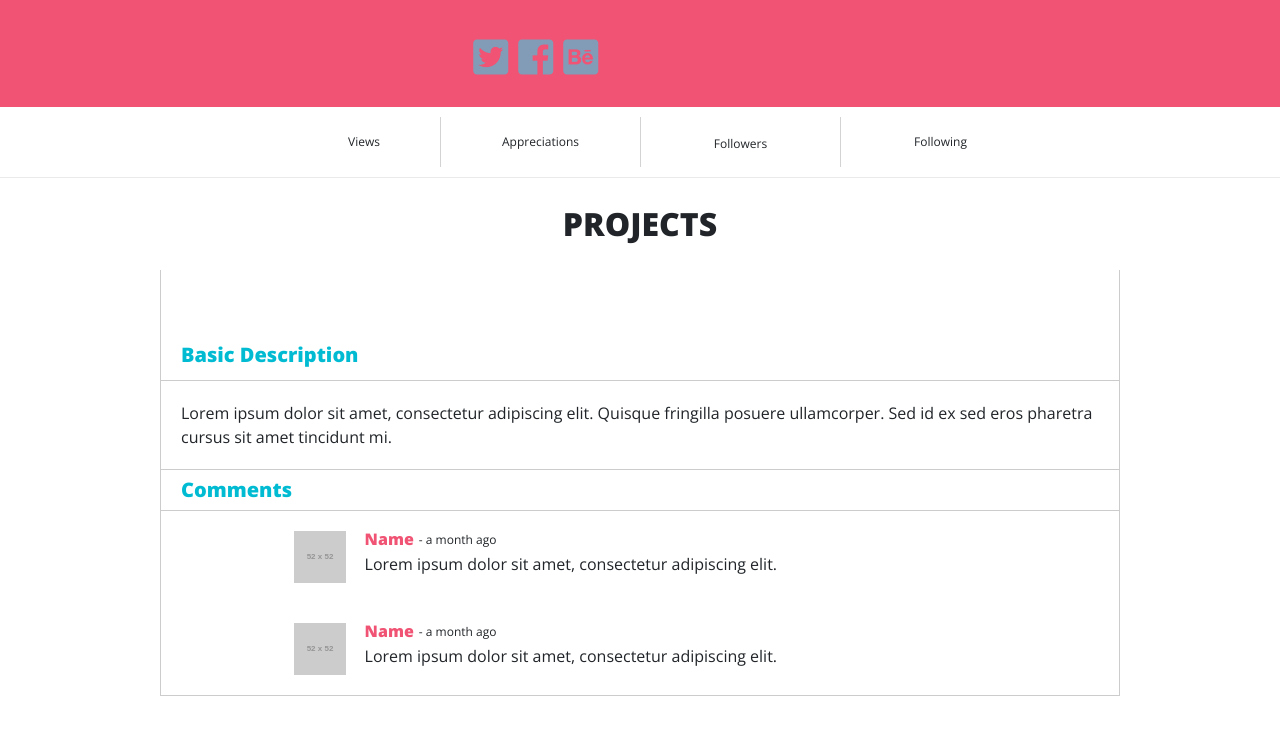
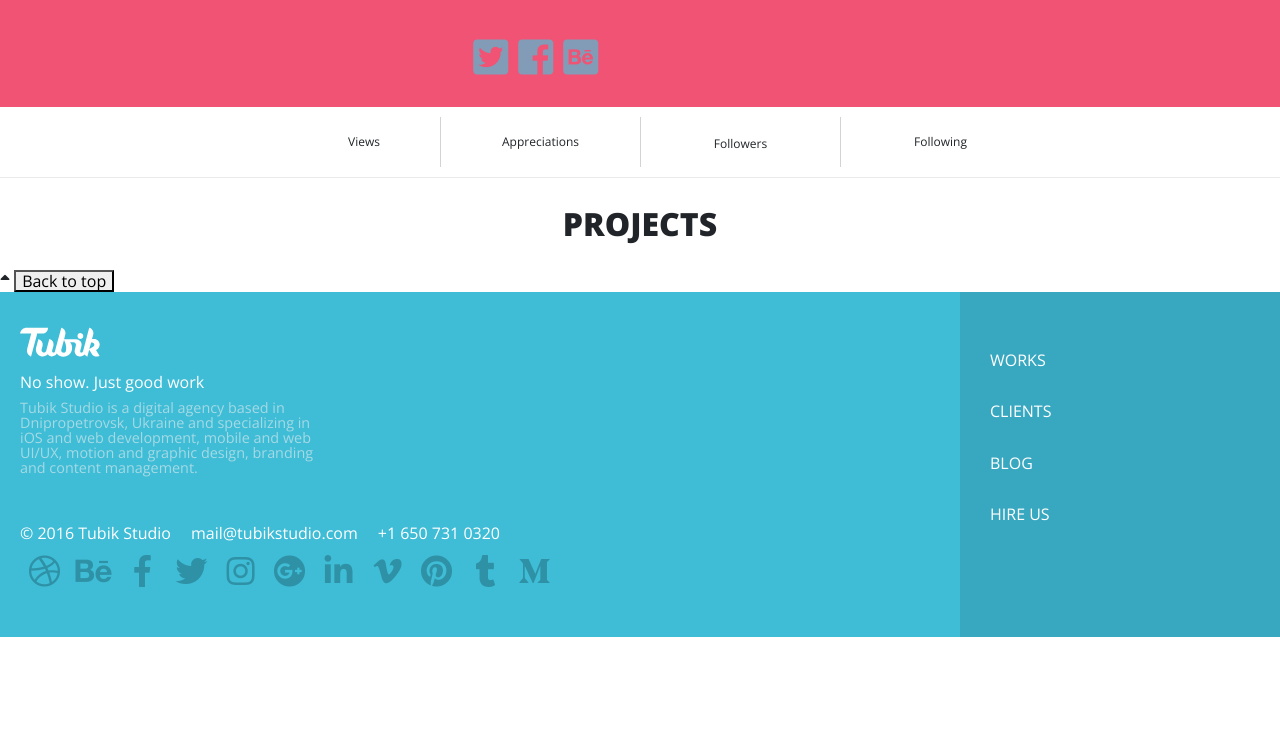
Before and after one commit to ali-ba/Jack-Project, a plain HTML site: page index.html in a window 1280 px wide. Shown: the part 887-1621 px from the top of the page. After the commit the page ends 1524 px from the top, so only its background shows below. Drawn offline with nearby package versions, Linux system fonts and the light colour scheme; no server answers; placeholder pictures from the web are drawn by us; a web font is replaced by a local one.

Commit message:
removed my description and comments code, added topscroll button to bottom of page

```diff
--- a/index.html
+++ b/index.html
@@ -159,53 +159,12 @@
 
   </div>
 
-  <!-- Description and comments -->
+      <!-- Scroll to Top button -->
 
-  <div class="page-container">
-    <div class="project-basicdescription">
-      <div class="project-titlebox">
-        <h3>Basic Description</h3>
+      <div class="topscroll">
+        <i id="scrollup" class="fas fa-sort-up"></i>
+        <button id="topscrollBtn" title="Go to top">Back to top</button>
       </div>
-      <div class="project-descriptionbox">
-        <p class="project-description">
-          Lorem ipsum dolor sit amet, consectetur adipiscing elit. Quisque fringilla posuere ullamcorper. Sed id ex sed eros pharetra cursus sit amet tincidunt mi. <!-- replaced with API JS -->
-        </p>
-      </div>
-    </div>
-
-    <div class="project-comments">
-      <div class="project-titlebox">
-        <h3>Comments</h3>
-      </div>
-
-      <div class="commenter">
-        <div class="commenter-boxleft">
-          <img class="small-image" src="http://via.placeholder.com/52x52" alt="small-image">
-        </div>
-        <div class="commenter-boxright">
-          <div class="commenter-info">
-            <h4 class="commenter-name">Name</h4> <h5 class="commenter-timestamp">- a month ago</h5>
-            <p class="commenter-comment">Lorem ipsum dolor sit amet, consectetur adipiscing elit. </p>
-          </div>
-        </div>
-      </div>
-
-      <div class="commenter">
-        <div class="commenter-boxleft">
-          <img class="small-image" src="http://via.placeholder.com/52x52" alt="small-image">
-        </div>
-        <div class="commenter-boxright">
-          <div class="commenter-info">
-            <h4 class="commenter-name">Name</h4> <h5 class="commenter-timestamp">- a month ago</h5>
-            <p class="commenter-comment">Lorem ipsum dolor sit amet, consectetur adipiscing elit. </p>
-          </div>
-        </div>
-      </div>
-
-
-    </div>
-
-  </div>
 
 
       <!-- Footer here -->
@@ -255,6 +214,7 @@ web UI/UX, motion and graphic design, branding and content management.</p>
     <script src="vendor/js/script.js"></script>
     <script src="vendor/js/api.js"></script>
     <script src="vendor/js/landing-page.js"></script>
+    <script src="vendor/js/topscroll.js"></script>
 
 <script>
 	// For Demo purposes only (show hover effect on mobile devices)
```
